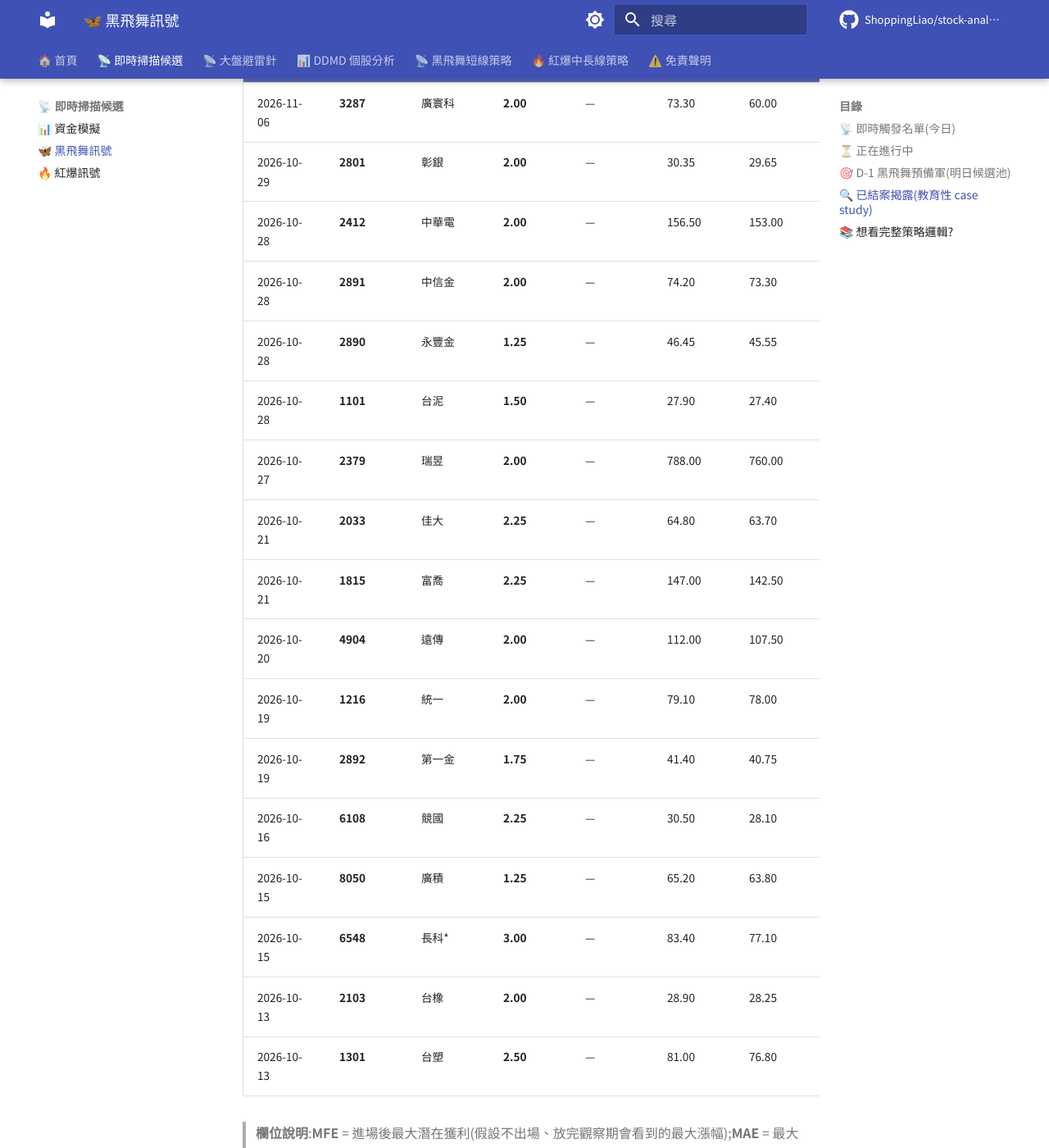
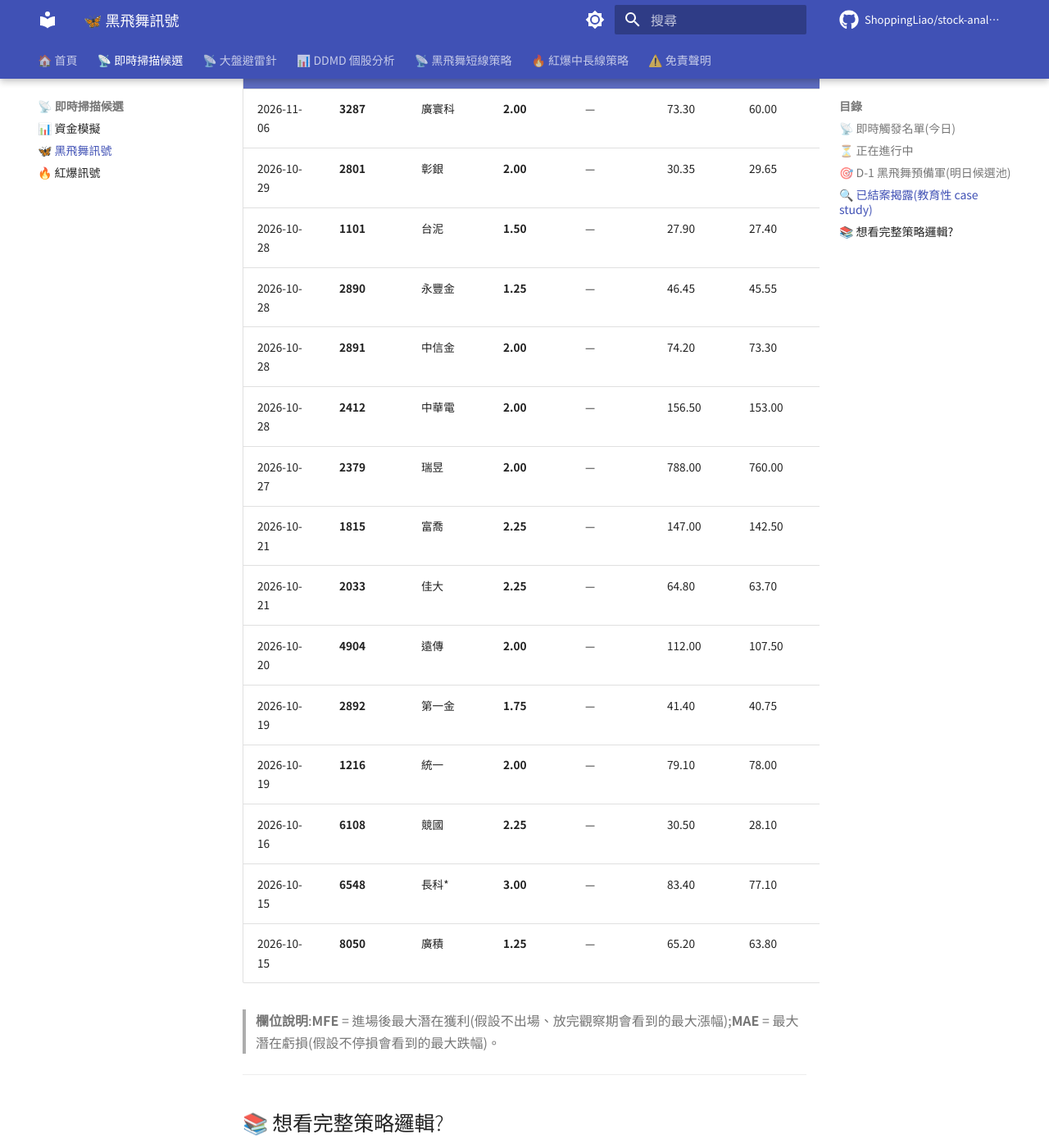
Before and after one commit to ShoppingLiao/stock-analysis-public, an MkDocs documentation site: the page built from docs/signals_black_butterfly.md, in a window 1280 px wide and 1400 px high, scrolled down 1805 px. Shown: the whole window at 82% size. Built offline with MkDocs 1.6.1 and Material for MkDocs 9.7.7, drawn with Linux system fonts in a browser that asks for light colours; comment, search, counter and statistics services are not loaded; some of the changed text lies outside the part shown.

Commit message:
docs(signals): update BB + RB + capital (2026-11-12)

```diff
--- a/docs/signals_black_butterfly.md
+++ b/docs/signals_black_butterfly.md
@@ -6,17 +6,14 @@
 
 ## 📡 即時觸發名單(今日)
 
-今天(2026-11-11)黑飛舞策略命中清單。**僅揭露訊號,不附進場/停損/停利價位**。
+今天(2026-11-12)黑飛舞策略命中清單。**僅揭露訊號,不附進場/停損/停利價位**。
 
 !!! warning "重要法律聲明"
     本段純粹揭露「策略訊號觸發」事實,**絕非投資建議**。
     完整進場 / 停損 / 停利 setup **僅在私人系統內留存**。
     若您要使用本訊號,請自行研究後決定;本人非證券投資顧問,不承擔任何投資結果。
 
-| 代號 | 公司 | 訊號 | TDMD | DDMD 分析 |
-|------|------|------|------|----------|
-| **5013** | 強新 | 🎯 黑飛舞觸發 | **2.00/4** | — |
-| **3287** | 廣寰科 | 🎯 黑飛舞觸發 | **2.75/4** | — |
+*今日無黑飛舞觸發。*
 
 
 ---
@@ -59,27 +58,25 @@
     您**會看到很多 ❌ 停損案例,這是正常的**。
     重點不是「每筆都贏」,而是「失敗的小虧 + 勝出的大贏 = 期望值正」。
 
-**統計**:近 30 天 已結案 **17** 筆 — ✅ 停利 4 / ❌ 停損 13 / ⚪ 觀察期過 0
+**統計**:近 30 天 已結案 **15** 筆 — ✅ 停利 3 / ❌ 停損 12 / ⚪ 觀察期過 0
 
 | 觸發日 | 代號 | 公司 | TDMD | DDMD | 進場 | 停損 | 停利 | 結果 | 報酬 | MFE | MAE |
 |--------|------|------|------|------|------|------|------|------|------|-----|-----|
 | 2026-11-06 | **3287** | 廣寰科 | **2.00** | — | 73.30 | 60.00 | 80.63 | 🔴 ✅ 停利 | +2.59% | +20.87% | 0.27% |
 | 2026-10-29 | **2801** | 彰銀 | **2.00** | — | 30.35 | 29.65 | 33.39 | 🟢 ❌ 停損 | -2.31% | +2.64% | -2.47% |
+| 2026-10-28 | **1101** | 台泥 | **1.50** | — | 27.90 | 27.40 | 30.69 | 🟢 ❌ 停損 | -1.79% | +3.23% | -3.94% |
+| 2026-10-28 | **2890** | 永豐金 | **1.25** | — | 46.45 | 45.55 | 51.10 | 🟢 ❌ 停損 | -1.94% | +0.65% | -2.05% |
+| 2026-10-28 | **2891** | 中信金 | **2.00** | — | 74.20 | 73.30 | 81.62 | 🟢 ❌ 停損 | -1.21% | +2.96% | -1.75% |
 | 2026-10-28 | **2412** | 中華電 | **2.00** | — | 156.50 | 153.00 | 172.15 | 🔴 ✅ 停利 | +1.60% | +6.39% | -0.64% |
-| 2026-10-28 | **2891** | 中信金 | **2.00** | — | 74.20 | 73.30 | 81.62 | 🟢 ❌ 停損 | -1.21% | +2.96% | -1.75% |
-| 2026-10-28 | **2890** | 永豐金 | **1.25** | — | 46.45 | 45.55 | 51.10 | 🟢 ❌ 停損 | -1.94% | +0.65% | -2.05% |
-| 2026-10-28 | **1101** | 台泥 | **1.50** | — | 27.90 | 27.40 | 30.69 | 🟢 ❌ 停損 | -1.79% | +3.23% | -3.94% |
 | 2026-10-27 | **2379** | 瑞昱 | **2.00** | — | 788.00 | 760.00 | 866.80 | 🟢 ❌ 停損 | -3.55% | +2.54% | -5.33% |
+| 2026-10-21 | **1815** | 富喬 | **2.25** | — | 147.00 | 142.50 | 161.70 | 🟢 ❌ 停損 | -5.44% | +6.12% | -6.80% |
 | 2026-10-21 | **2033** | 佳大 | **2.25** | — | 64.80 | 63.70 | 71.28 | 🟢 ❌ 停損 | -1.70% | +4.78% | -1.70% |
-| 2026-10-21 | **1815** | 富喬 | **2.25** | — | 147.00 | 142.50 | 161.70 | 🟢 ❌ 停損 | -5.44% | +6.12% | -6.80% |
 | 2026-10-20 | **4904** | 遠傳 | **2.00** | — | 112.00 | 107.50 | 123.20 | 🟢 ❌ 停損 | -4.02% | +4.46% | -4.46% |
+| 2026-10-19 | **2892** | 第一金 | **1.75** | — | 41.40 | 40.75 | 45.54 | 🟢 ❌ 停損 | -1.57% | +-0.97% | -2.29% |
 | 2026-10-19 | **1216** | 統一 | **2.00** | — | 79.10 | 78.00 | 87.01 | 🟢 ❌ 停損 | -1.39% | +0.38% | -1.90% |
-| 2026-10-19 | **2892** | 第一金 | **1.75** | — | 41.40 | 40.75 | 45.54 | 🟢 ❌ 停損 | -1.57% | +-0.97% | -2.29% |
 | 2026-10-16 | **6108** | 競國 | **2.25** | — | 30.50 | 28.10 | 33.55 | 🔴 ✅ 停利 | +1.64% | +17.87% | -1.97% |
+| 2026-10-15 | **6548** | 長科* | **3.00** | — | 83.40 | 77.10 | 91.74 | 🟢 ❌ 停損 | -7.55% | +1.08% | -11.87% |
 | 2026-10-15 | **8050** | 廣積 | **1.25** | — | 65.20 | 63.80 | 71.72 | 🟢 ❌ 停損 | -2.15% | +2.61% | -2.91% |
-| 2026-10-15 | **6548** | 長科* | **3.00** | — | 83.40 | 77.10 | 91.74 | 🟢 ❌ 停損 | -7.55% | +1.08% | -11.87% |
-| 2026-10-13 | **2103** | 台橡 | **2.00** | — | 28.90 | 28.25 | 31.79 | 🟢 ❌ 停損 | -2.25% | +4.33% | -2.25% |
-| 2026-10-13 | **1301** | 台塑 | **2.50** | — | 81.00 | 76.80 | 89.10 | 🔴 ✅ 停利 | +0.86% | +10.37% | -0.99% |
 
 > **欄位說明**:**MFE** = 進場後最大潛在獲利(假設不出場、放完觀察期會看到的最大漲幅);**MAE** = 最大潛在虧損(假設不停損會看到的最大跌幅)。
 
```
Also changed, not shown: other parts of docs/signals_black_butterfly.md (+2 -0 lines).
